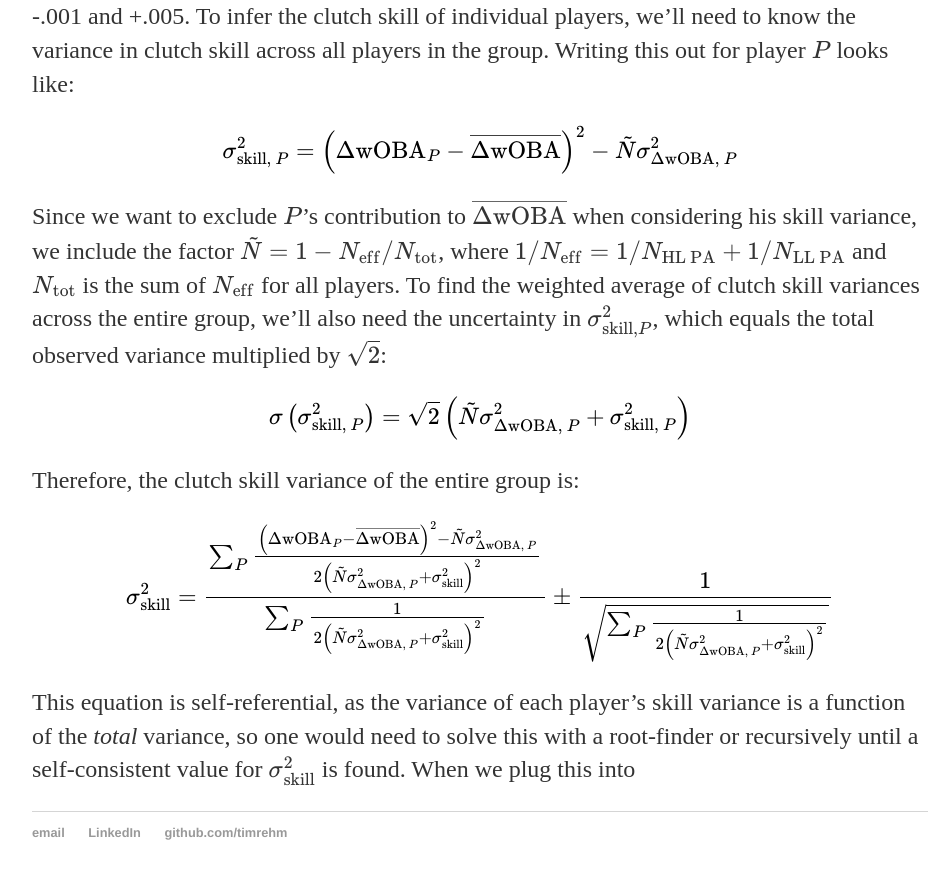
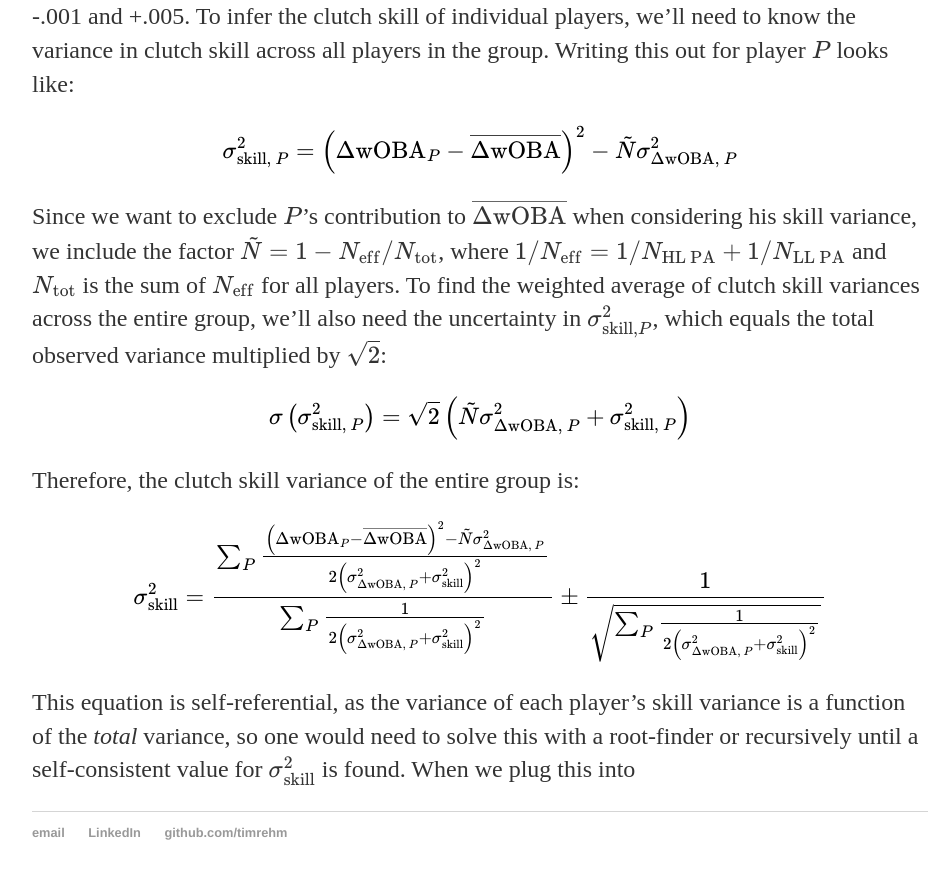
Before and after one commit to timrehm/timrehm.github.io, a Jekyll site: the page built from _posts/2026-5-24-leverage.md, in a window 1280 px wide and 900 px high, scrolled down 6879 px. Shown: the top 879 px of the window, without its empty margins (160-1110 px from the left). Built offline with Jekyll 4.4.1, drawn with Linux system fonts in a browser that asks for light colours.

Commit message:
Update 2026-5-24-leverage.md

```diff
--- a/_posts/2026-5-24-leverage.md
+++ b/_posts/2026-5-24-leverage.md
@@ -108,7 +108,7 @@
 Therefore, the clutch skill variance of the entire group is:
 
 $$
-\Large \sigma_{\mathrm{skill}}^{2} = \frac{\sum_{P}\frac{\left(\Delta\mathrm{wOBA}_{P}-\overline{\Delta\mathrm{wOBA}}\right)^{2}-\tilde{N}\sigma_{\Delta\mathrm{wOBA}, \ P}^{2}}{2\left(\tilde{N}\sigma_{\Delta\mathrm{wOBA}, \ P}^{2} + \sigma_{\mathrm{skill}}^{2}\right)^{2}}}{\sum_{P}\frac{1}{2\left(\tilde{N}\sigma_{\Delta\mathrm{wOBA}, \ P}^{2} + \sigma_{\mathrm{skill}}^{2}\right)^{2}}} \pm \frac{1}{\sqrt{\sum_{P}\frac{1}{2\left(\tilde{N}\sigma_{\Delta\mathrm{wOBA}, \ P}^{2} + \sigma_{\mathrm{skill}}^{2}\right)^{2}}}}
+\Large \sigma_{\mathrm{skill}}^{2} = \frac{\sum_{P}\frac{\left(\Delta\mathrm{wOBA}_{P}-\overline{\Delta\mathrm{wOBA}}\right)^{2}-\tilde{N}\sigma_{\Delta\mathrm{wOBA}, \ P}^{2}}{2\left(\sigma_{\Delta\mathrm{wOBA}, \ P}^{2} + \sigma_{\mathrm{skill}}^{2}\right)^{2}}}{\sum_{P}\frac{1}{2\left(\sigma_{\Delta\mathrm{wOBA}, \ P}^{2} + \sigma_{\mathrm{skill}}^{2}\right)^{2}}} \pm \frac{1}{\sqrt{\sum_{P}\frac{1}{2\left(\sigma_{\Delta\mathrm{wOBA}, \ P}^{2} + \sigma_{\mathrm{skill}}^{2}\right)^{2}}}}
 $$
 
 This equation is self-referential, as the variance of each player's skill variance is a function of the *total* variance, so one would need to solve this with a root-finder or recursively until a self-consistent value for $\sigma_{\mathrm{skill}}^{2}$ is found. When we plug this into
```
